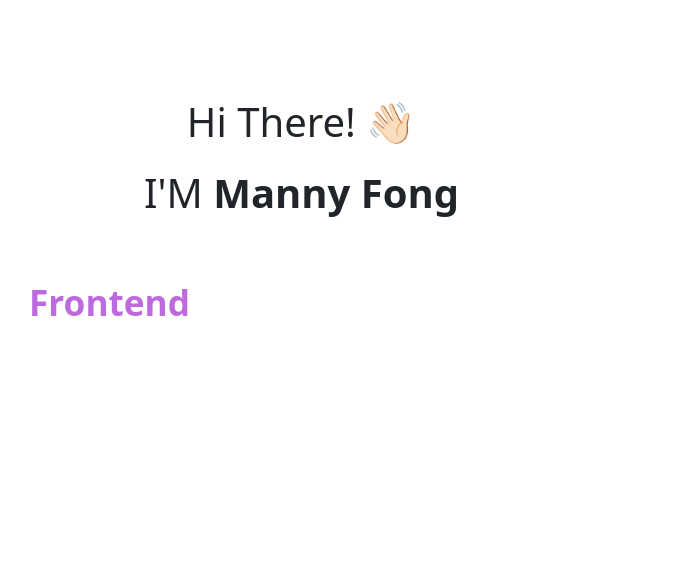
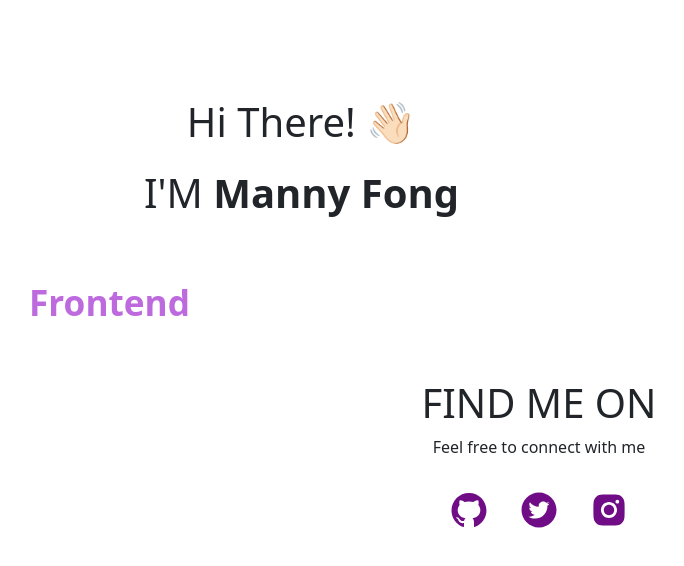
Before and after one commit to BasicallyManny/Personal-Portfolio-Website, a React (Vite) app in the folder personal-porfolio-website/: page / in a window 1280 px wide. Shown: the top 566 px of the page, without its empty margins (101-785 px from the left). Built offline with nearby package versions, Linux system fonts and the light colour scheme.

Commit message:
Added socail media links to home page

```diff
--- a/personal-porfolio-website/src/components/Home.jsx
+++ b/personal-porfolio-website/src/components/Home.jsx
@@ -3,6 +3,7 @@ import { Container, Row, Col } from "react-bootstrap";
 import Particle from './constants/Particles';
 import Type from "./homeComponents/Type";
 import '../components/aboutComponents/about.css';
+import {AiFillGithub,AiFillInstagram,AiFillTwitterCircle  } from "react-icons/ai";
 
 
 export default function Home(){
@@ -20,6 +21,42 @@ export default function Home(){
                             </div>
                         </Col>
                     </Row>
+
+                    <Row className="!justify-center !pt-7 !mt-12">
+                        <Col md={12} className=" home-about-social !justify-center text-center pt-7">
+                            <h1>FIND ME ON</h1>
+                            <p>Feel free to <span className="">connect </span>with me</p>
+                            <ul className="home-about-social-links">
+                                <li className="social-icons">
+                                    <a
+                                    href="https://github.com/BasicallyManny"
+                                    target="_blank"
+                                    rel="noreferrer"
+                                    className="icon-colour  home-social-icons">
+                                        <AiFillGithub size={40}/>
+                                    </a>
+                                </li>
+                                <li className="social-icons">
+                                    <a
+                                    href="https://twitter.com/WackBasically"
+                                    target="_blank"
+                                    rel="noreferrer"
+                                    className="icon-colour  home-social-icons">
+                                        <AiFillTwitterCircle size={40}/>
+                                    </a>
+                                </li>
+                                <li className="social-icons">
+                                    <a
+                                    href="https://www.instagram.com/basicallymanny"
+                                    target="_blank"
+                                    rel="noreferrer"
+                                    className="icon-colour  home-social-icons">
+                                        <AiFillInstagram size={40}/>
+                                    </a>
+                                </li>
+                            </ul>
+                        </Col>
+                    </Row>
                 </Container>
              </Container>
         </section>
--- a/personal-porfolio-website/src/components/aboutComponents/about.css
+++ b/personal-porfolio-website/src/components/aboutComponents/about.css
@@ -57,3 +57,64 @@
       display: none !important;
     }
   }
+
+/*
+* Contact Styles
+*/
+
+.home-about-social-links {
+  justify-content: center !important;
+  padding-top: 15px !important;
+  display: inline-block !important;
+  position: relative !important;
+  padding-inline-start: 0 !important;
+}
+
+.home-social-icons {
+  position: relative !important;
+  display: inline-block !important;
+  width: 40px !important;
+  height: 40px !important;
+  text-align: center !important;
+  font-size: 1.2em !important;
+  line-height: 2em !important;
+  background: rgba(255, 255, 255, 0.972) !important;
+  border-radius: 50% !important;
+  transition: 0.5s !important;
+  justify-content:center !important;
+}
+
+.home-social-icons::before {
+  content: "";
+  position: absolute;
+  top: 0;
+  left: 0;
+  width: 100%;
+  height: 100%;
+  border-radius: 50%;
+  background: #68187a;
+  transition: 0.5s;
+  transform: scale(0.9);
+  z-index: -1;
+}
+
+.home-social-icons:hover::before {
+  transform: scale(1.1);
+  box-shadow: 0 0 15px #801f95;
+}
+
+.home-social-icons:hover {
+  color: #87209e;
+  box-shadow: 0 0 5px #87209e;
+  text-shadow: 0 0 2px #87209e;
+}
+
+.social-icons {
+  display: inline-block !important;
+  padding-right: 15px;
+  padding-left: 15px;
+}
+
+.icon-colour {
+  color: #700c86 !important;
+}
```
